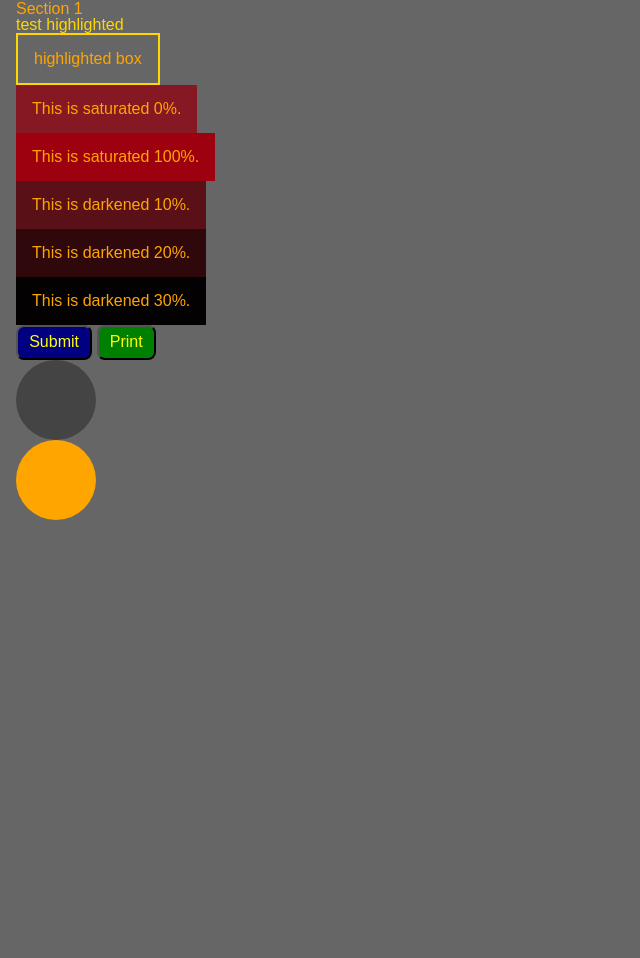
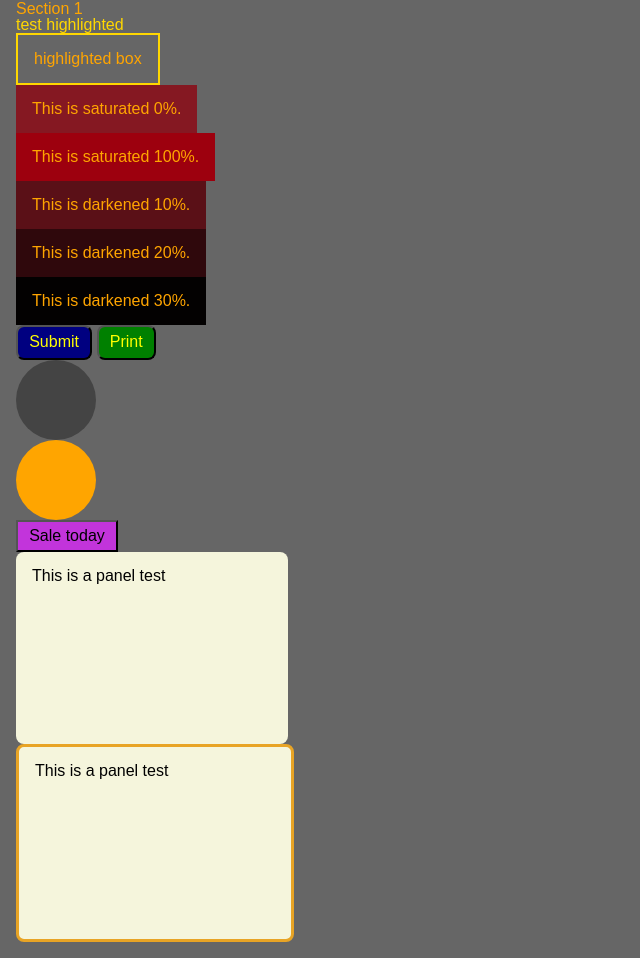
Before and after one commit to edwardtanguay/et839-frontendmasters-sass, a website built with Vite: page index.html in a window 1280 px wide. Shown: the part 90-1048 px from the top of the page, without its empty margins (0-640 px from the left). Before the commit the page ends 800 px from the top, so only its background shows below. Built offline with nearby package versions, Linux system fonts and the light colour scheme.

Commit message:
all used

```diff
--- a/dev/notes.txt
+++ b/dev/notes.txt
@@ -3,6 +3,6 @@
 - x @forward
 - x @mixin
 - x @include
-- index.scss
-- @function
-- @extend
+- x index.scss
+- x @function
+- x @extend
--- a/src/main.js
+++ b/src/main.js
@@ -15,5 +15,8 @@ document.querySelector('#app').innerHTML = /*html*/ `
 	<button class="btn-secondary">Print</button>
 	<div class="infoBubble"></div>
 	<div class="warnBubble"></div>
+	<button class="saleButton">Sale today</button>
+	<div class="panel">This is a panel test</div>
+	<div class="panel--highlight">This is a panel test</div>
 </main>
 `;
--- /dev/null
+++ b/src/sass/abstracts/functions.scss
@@ -0,0 +1,3 @@
+@function generate-shade($color, $percentage) {
+  @return mix(black, $color, $percentage);
+}
--- /dev/null
+++ b/src/sass/components/panels.scss
@@ -0,0 +1,13 @@
+.panel {
+	background-color: beige;
+	width: 15rem;
+	height: 10rem;
+	border-radius: .5rem;
+	padding: 1rem;
+	color: black;
+
+	&--highlight {
+		@extend .panel;
+		border: 3px solid rgb(232, 164, 37);
+	}
+}
--- a/src/sass/main.scss
+++ b/src/sass/main.scss
@@ -1,9 +1,12 @@
 @use './abstracts/variables' as *;
 @use './abstracts/mixins';
+@use './abstracts/functions';
 
 @use './base/reset';
 @use './vendors/normalize';
 @use './base/typography';
+
+@use './components/panels';
 
 main {
 	color: orange;
@@ -59,7 +62,18 @@ main {
 	.infoBubble {
 		@include mixins.ball(#444)
 	}
+
 	.warnBubble {
 		@include mixins.ball(orange)
 	}
+
+	.saleButton {
+		$base-color: #c234db;
+		background-color: $base-color;
+		padding: .3rem .7rem;
+
+		&:hover {
+			background-color: functions.generate-shade($base-color, 40%);
+		}
+	}
 }
```
Also changed, not shown: src/sass/abstracts/mixins/index.scss (renamed from src/sass/abstracts/mixins.scss), src/sass/abstracts/mixins/mixins-corporate.scss (renamed from src/sass/abstracts/mixins-corporate.scss), src/sass/abstracts/mixins/mixins-general.scss (renamed from src/sass/abstracts/mixins-general.scss).
